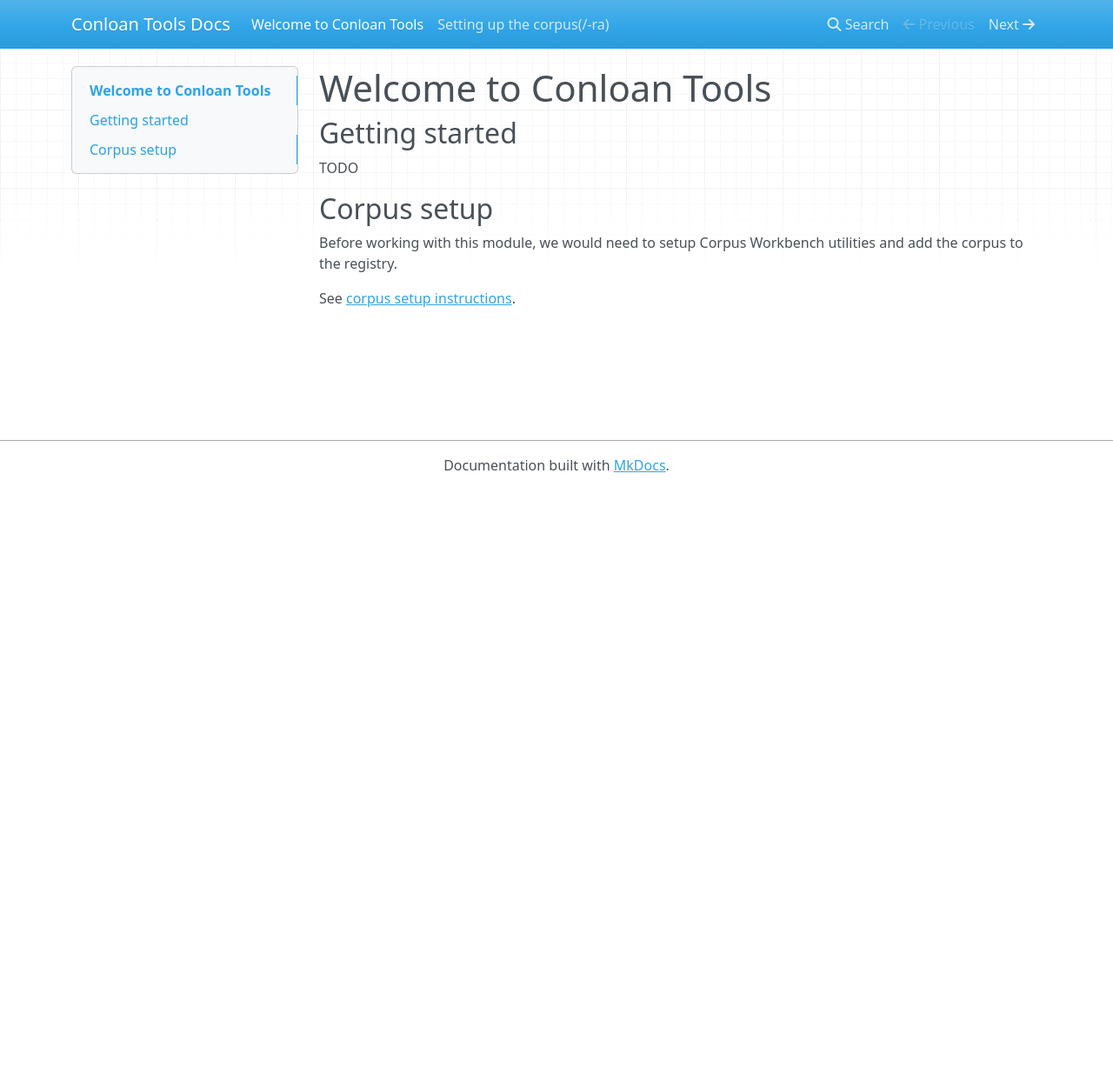
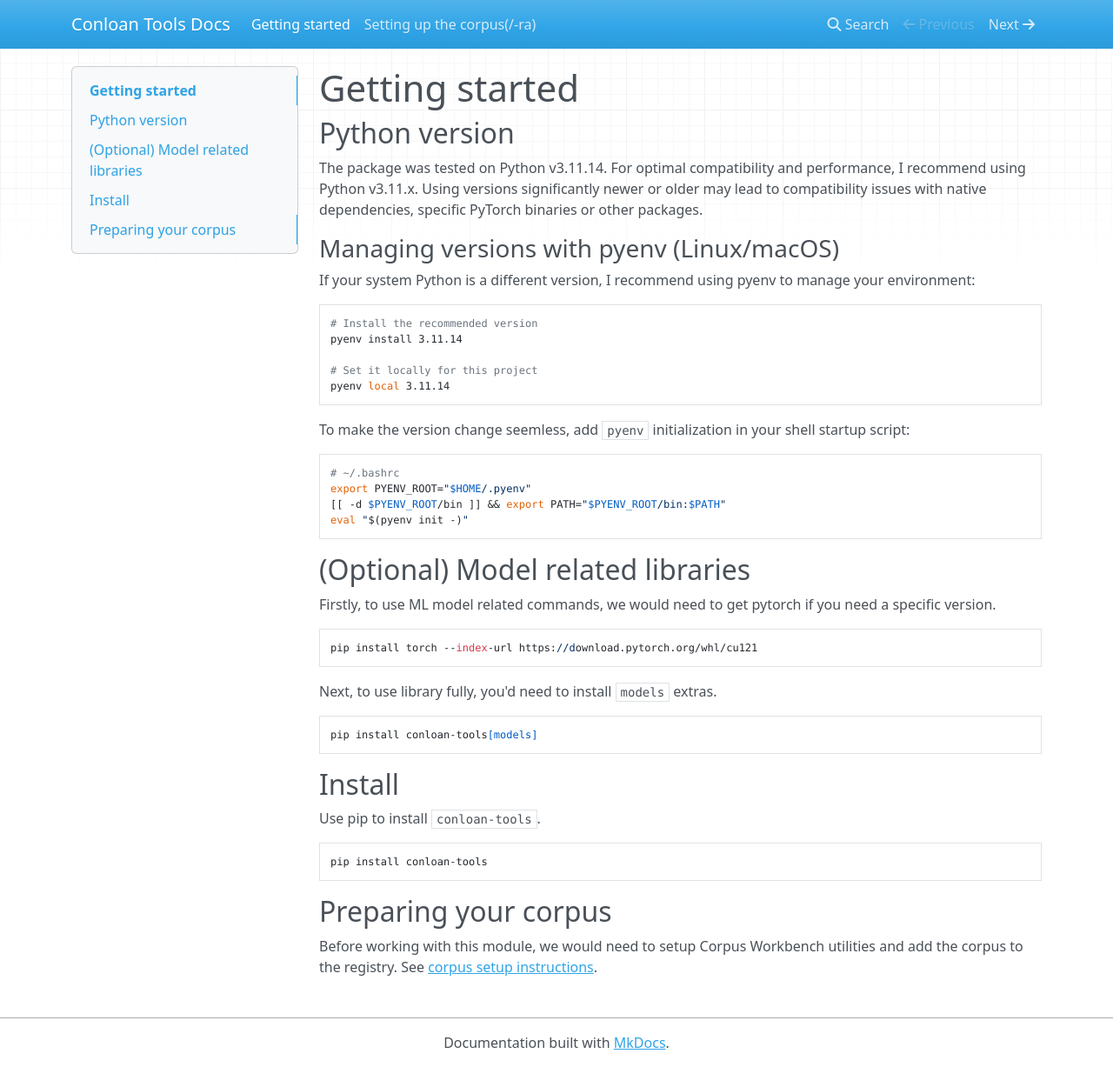
Before and after one commit to jorenchik/conloan-tools, an MkDocs documentation site: the page built from docs/index.md, in a window 1280 px wide and 1227 px high. Shown: the whole window at 87% size. Built offline with MkDocs 1.6.1, drawn with Linux system fonts in a browser that asks for light colours; nearby versions of some CDN libraries.

Commit message:
docs: getting started

````diff
--- a/docs/index.md
+++ b/docs/index.md
@@ -1,12 +1,60 @@
-# Welcome to Conloan Tools
+# Getting started
 
-## Getting started
+## Python version
 
-TODO
+The package was tested on Python v3.11.14. For optimal compatibility and
+performance, I recommend using Python v3.11.x. Using versions significantly
+newer or older may lead to compatibility issues with native dependencies,
+specific PyTorch binaries or other packages.
 
-## Corpus setup
+### Managing versions with pyenv (Linux/macOS)
+
+If your system Python is a different version, I recommend using pyenv to
+manage your environment:
+
+```
+# Install the recommended version
+pyenv install 3.11.14
+
+# Set it locally for this project
+pyenv local 3.11.14
+```
+
+To make the version change seemless, add `pyenv` initialization in your shell
+startup script:
+
+```
+# ~/.bashrc
+export PYENV_ROOT="$HOME/.pyenv"
+[[ -d $PYENV_ROOT/bin ]] && export PATH="$PYENV_ROOT/bin:$PATH"
+eval "$(pyenv init -)"
+```
+
+## (Optional) Model related libraries
+
+Firstly, to use ML model related commands, we would need to get
+pytorch if you need a specific version.
+
+```
+pip install torch --index-url https://download.pytorch.org/whl/cu121
+```
+
+Next, to use library fully, you'd need to install `models` extras.
+
+```
+pip install conloan-tools[models]
+```
+
+## Install
+
+Use pip to install `conloan-tools`.
+
+```
+pip install conloan-tools
+```
+
+## Preparing your corpus
 
 Before working with this module, we would need to setup Corpus Workbench
-utilities and add the corpus to the registry.
-
-See [corpus setup instructions](corpus_setup.md).
+utilities and add the corpus to the registry. See [corpus setup
+instructions](corpus_setup.md).
````
Also changed, not shown: docs/corpus_setup.md (+4 -0 lines).
